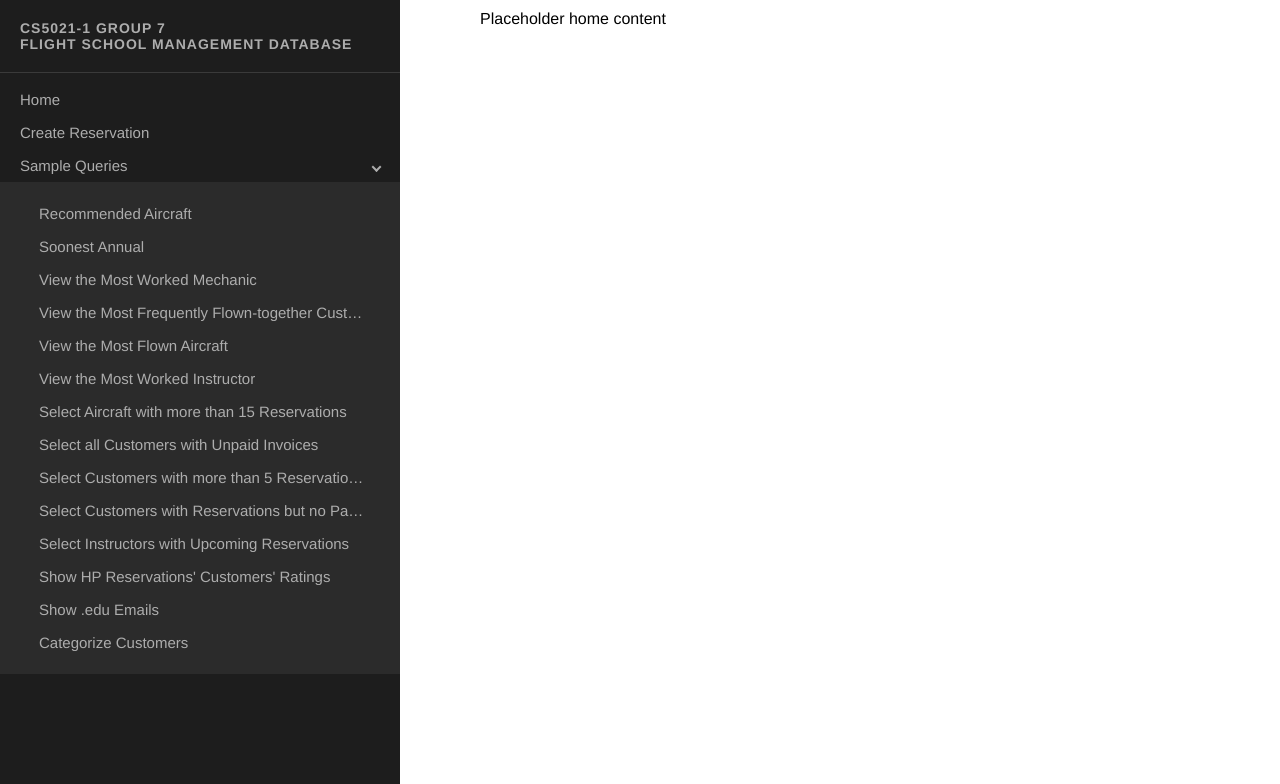
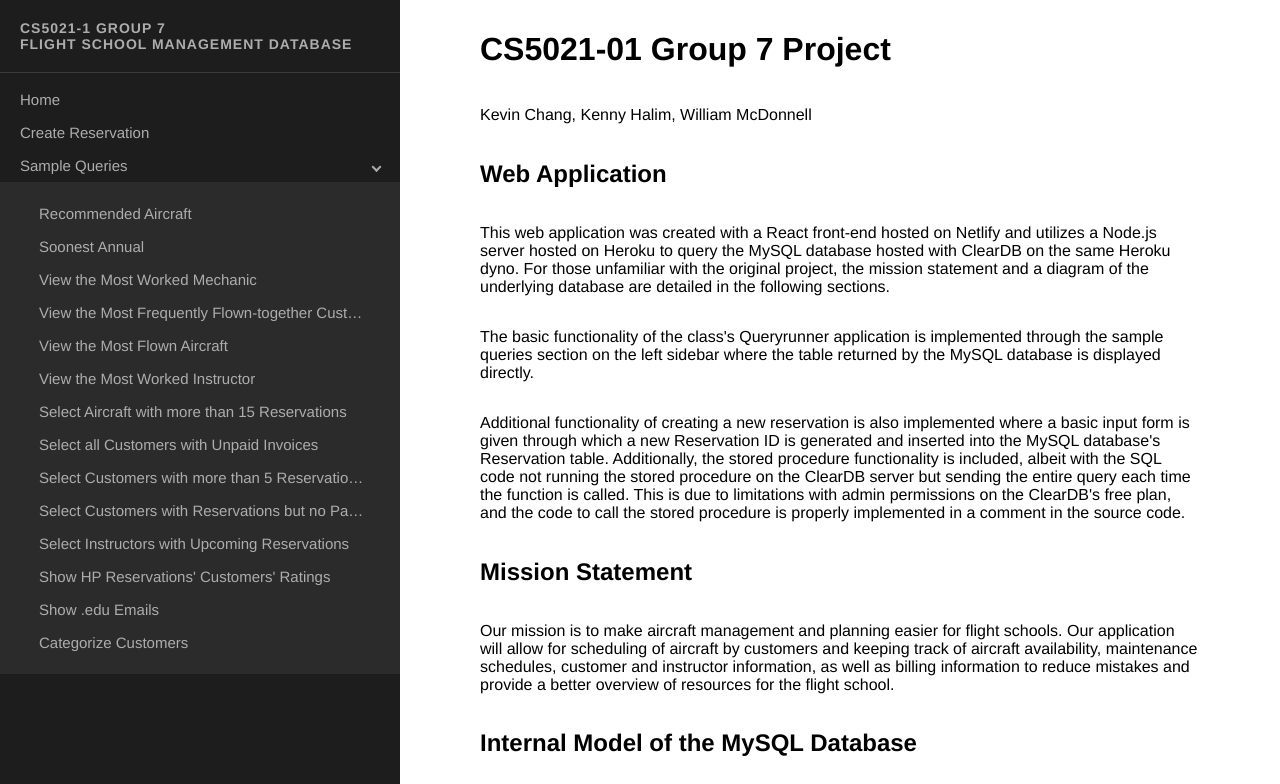
Before and after one commit to Kevinjchang98/CS5021-Project-React, a React (Create React App) app in the folder client/: page / in a window 1280 px wide. Shown: the top 784 px of the page. Built offline with nearby package versions, Linux system fonts and the light colour scheme.

Commit message:
add intro content to homepage

```diff
--- a/client/src/Components/Home/Home.jsx
+++ b/client/src/Components/Home/Home.jsx
@@ -1,5 +1,46 @@
+import internalModel from './ModelExport.png';
+import { ProSidebar, Menu, MenuItem, SubMenu, SidebarHeader } from 'react-pro-sidebar';
+
 function Home() {
-	return <div className="Home">Placeholder home content</div>;
+	return (
+		<div className="Home">
+			<h1>CS5021-01 Group 7 Project</h1>
+			<p>Kevin Chang, Kenny Halim, William McDonnell</p>
+
+			<h2>Web Application</h2>
+			<p>
+				This web application was created with a React front-end hosted on Netlify and utilizes a Node.js server
+				hosted on Heroku to query the MySQL database hosted with ClearDB on the same Heroku dyno. For those
+				unfamiliar with the original project, the mission statement and a diagram of the underlying database are
+				detailed in the following sections.
+			</p>
+
+			<p>
+				The basic functionality of the class's Queryrunner application is implemented through the sample queries
+				section on the left sidebar where the table returned by the MySQL database is displayed directly.
+			</p>
+
+			<p>
+				Additional functionality of creating a new reservation is also implemented where a basic input form is
+				given through which a new Reservation ID is generated and inserted into the MySQL database's Reservation
+				table. Additionally, the stored procedure functionality is included, albeit with the SQL code not
+				running the stored procedure on the ClearDB server but sending the entire query each time the function
+				is called. This is due to limitations with admin permissions on the ClearDB's free plan, and the code to
+				call the stored procedure is properly implemented in a comment in the source code.
+			</p>
+
+			<h2>Mission Statement</h2>
+			<p>
+				Our mission is to make aircraft management and planning easier for flight schools. Our application will
+				allow for scheduling of aircraft by customers and keeping track of aircraft availability, maintenance
+				schedules, customer and instructor information, as well as billing information to reduce mistakes and
+				provide a better overview of resources for the flight school.
+			</p>
+
+			<h2>Internal Model of the MySQL Database</h2>
+			<img src={internalModel} alt="Internal model" height="100%" width="100%" />
+		</div>
+	);
 }
 
 export default Home;
```
Also changed, not shown: client/src/Components/Home/ModelExport.png (added).
